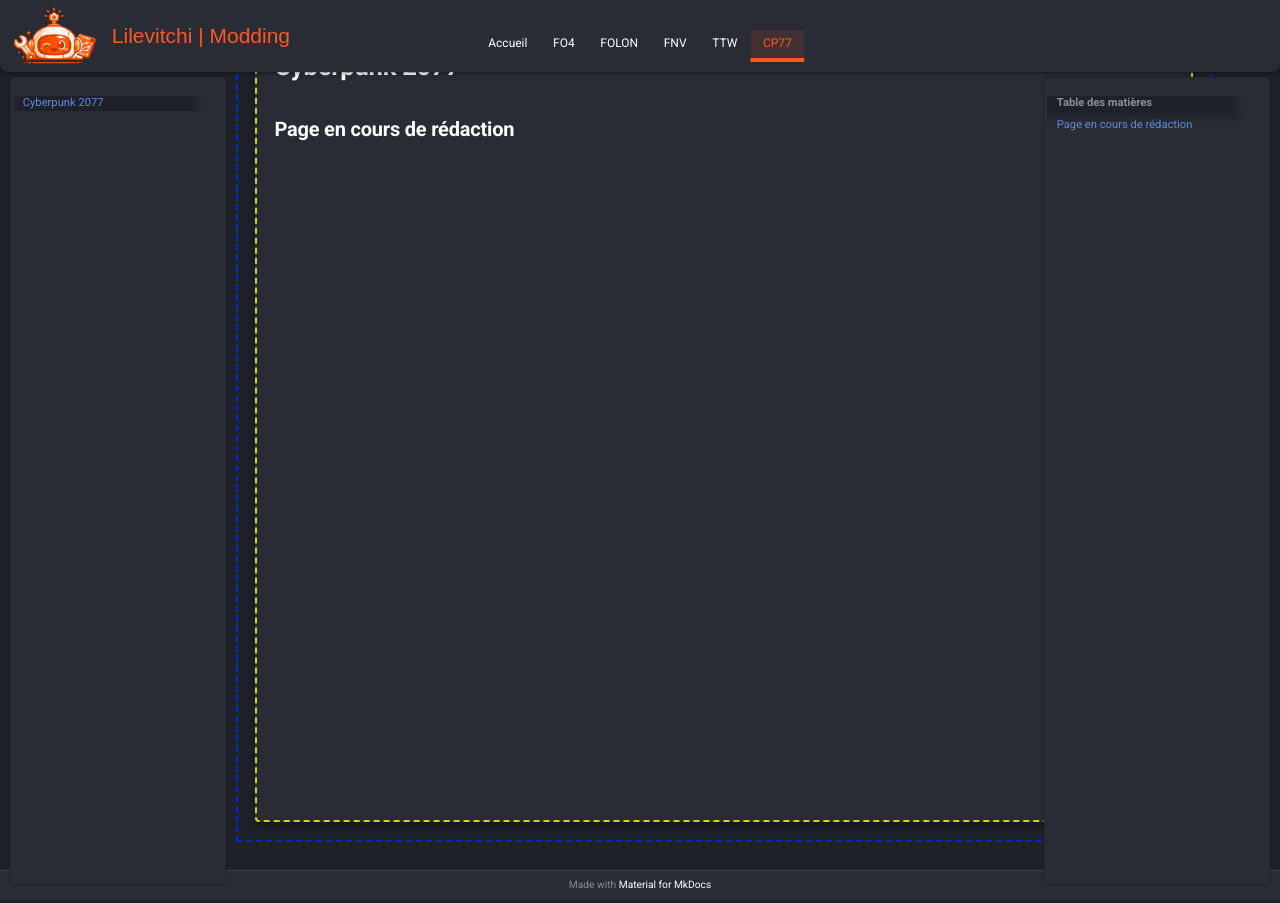
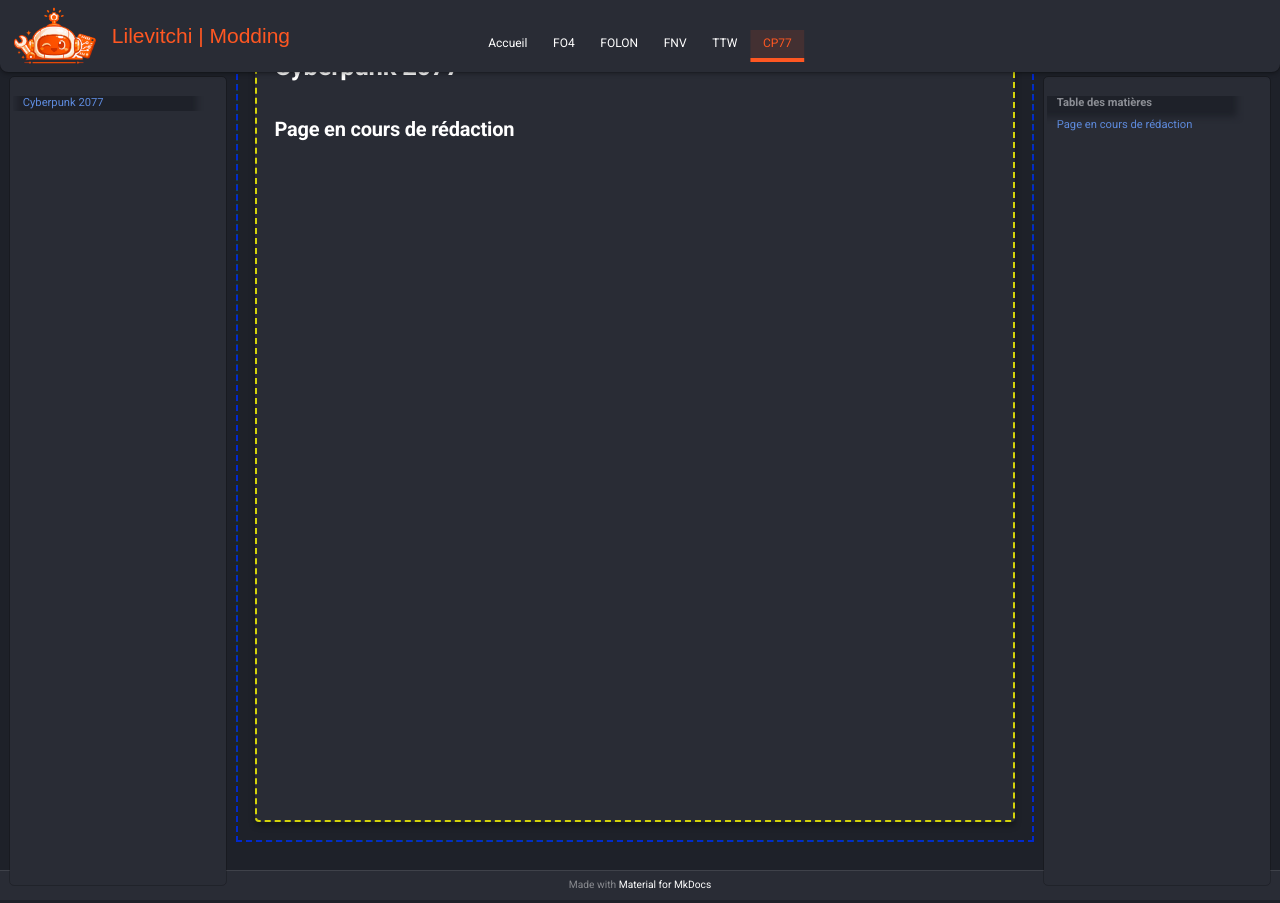
Before and after one commit to Lilevitchi/lilevitchi.github.io, an MkDocs documentation site: the page built from docs/cyberpunk/index.md, in a window 1280 px wide. Built offline with MkDocs 1.6.1 and Material for MkDocs 9.7.7, drawn with Linux system fonts in a browser that asks for light colours.

Commit message:
Update extra.css

```diff
--- a/docs/stylesheets/extra.css
+++ b/docs/stylesheets/extra.css
@@ -293,7 +293,7 @@
 /* Zone centrale (sidebars + contenu) */
 [data-md-color-scheme] .md-main__inner {
   margin-left: calc(var(--sidebar-width-primary) + (var(--sidebar-gap) * 2));
-  margin-right: var(--sidebar-width-secondary) + (var(--sidebar-gap) * 2));
+  margin-right: calc(var(--sidebar-width-secondary) + (var(--sidebar-gap) * 2));
 
   outline: 2px dashed rgba(0, 0, 255, 0.8); /* Bleu (Debug) */
   outline-offset: -2px;
```
